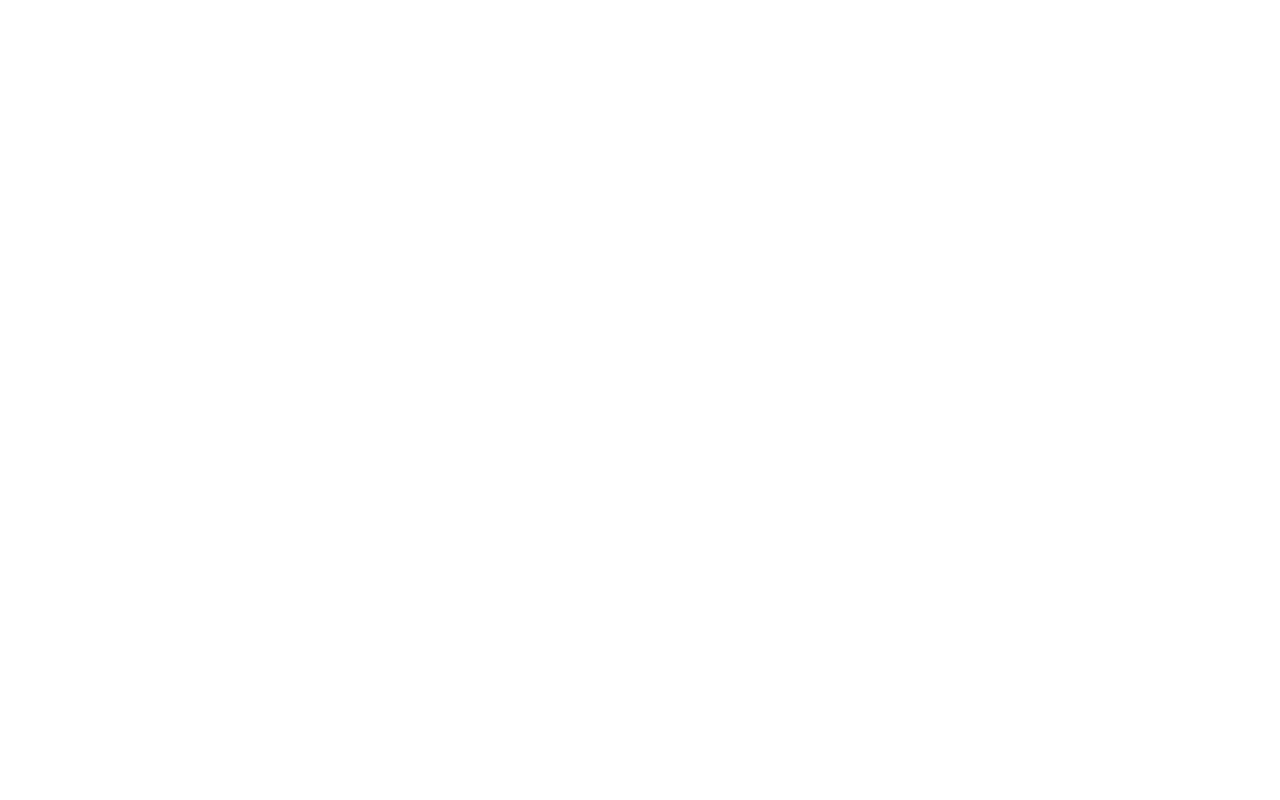
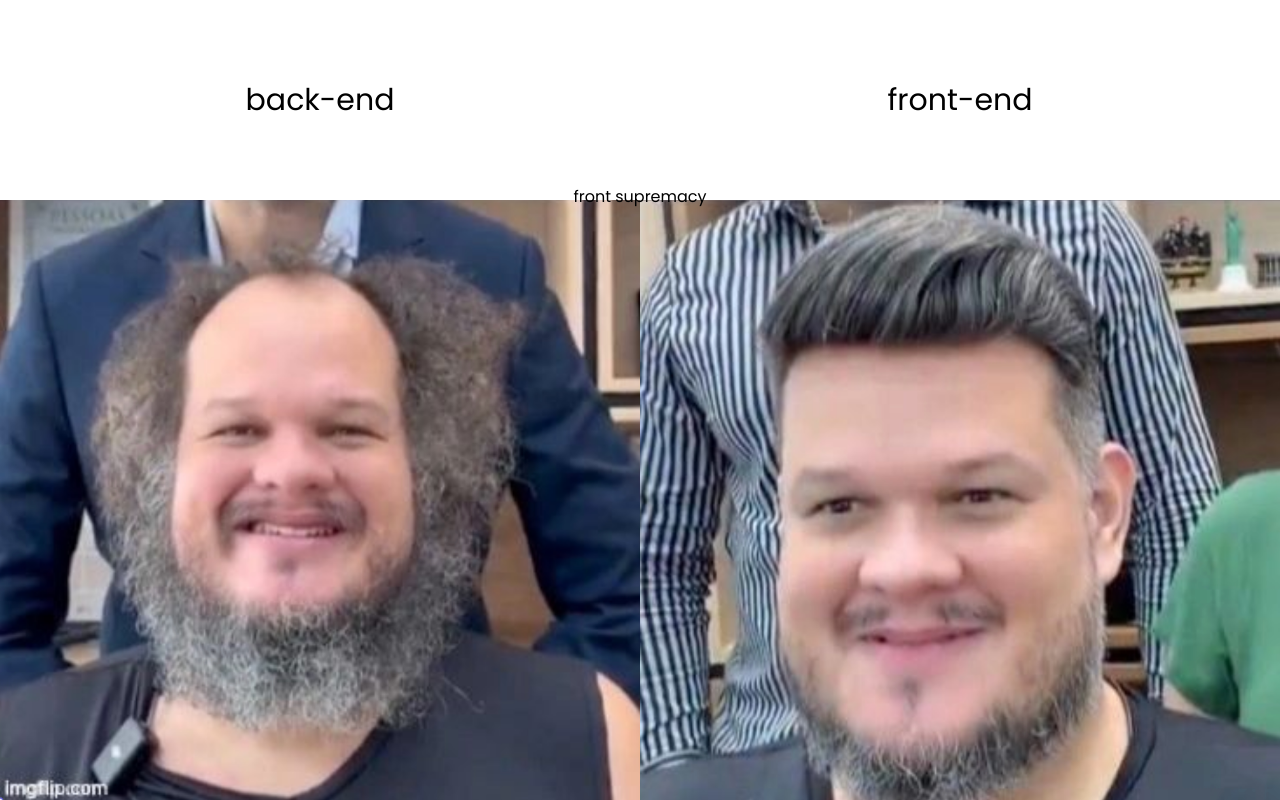
Before and after one commit to Maua-Dev/dev_dark_tiago_2025, a plain HTML site: page segunda-bateria/index.html in a window 1280 px wide. Drawn offline with Linux system fonts and the light colour scheme.

Commit message:
bateria 2

```diff
--- a/segunda-bateria/index.html
+++ b/segunda-bateria/index.html
@@ -15,5 +15,18 @@
 
   <body>
     <!--Escreva a partir daqui-->
+    <p class="sub">front supremacy</p>
+    <div class="esquerda">
+      <div class="eheader">
+        back-end
+      </div>
+      <img src="./back.png" alt="" class="img">
+    </div>
+    <div class="direita">
+      <div class="dheader">
+        front-end
+      </div>
+      <img src="./front.png" alt="" class="img">
+    </div>
   </body>
 </html>
--- a/segunda-bateria/styles.css
+++ b/segunda-bateria/styles.css
@@ -16,6 +16,65 @@
 body {
   height: 100vh;
   width: 100%;
+  display: flex;
+  flex-direction: row;
+  position: relative;
+  color: black !important;
 }
 
 /* Escreva a partir daqui */
+
+.esquerda {
+  width: 50%;
+  height: 100vh;
+  display: flex;
+  flex-direction: column;
+  background-color: white;
+}
+
+.eheader {
+  height: 25vh;
+  width: 100%;
+  background-color: white;
+  color: black;
+  display: flex;
+  align-items: center;
+  justify-content: center;
+  text-align: center;
+  font-size: 30px;
+}
+
+.sub {
+  position: absolute;
+  color: black;
+  top: 23%;
+  left: 50%;
+  transform: translateX(-50%);
+}
+
+.img {
+  width: 100%;
+  height: 75vh;
+  display: flex;
+}
+
+
+.direita {
+  width: 50%;
+  height: 100vh;
+  background-color: white;
+  display: flex;
+  flex-direction: column;
+}
+
+.dheader {
+  height: 25vh;
+  width: 100%;
+  background-color: white;
+  color: black;
+  display: flex;
+  align-items: center;
+  justify-content: center;
+  text-align: center;
+  font-size: 30px;
+}
```
